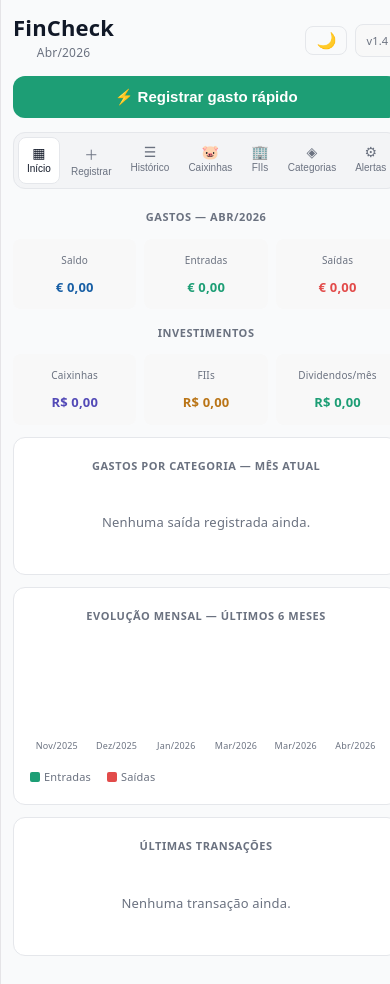
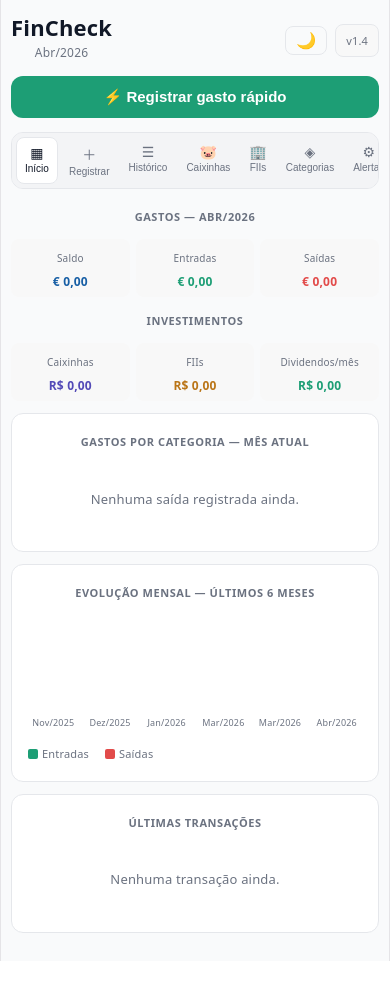
Before and after one commit to lestosol-glitch/fincheck, a React (Vite) app: page / in a window 390 px wide. After the commit the page ends 961 px from the top, so only its background shows below. Built offline with nearby package versions, Linux system fonts and the light colour scheme.

Commit message:
fix: layout mobile iPhone

```diff
--- a/index.html
+++ b/index.html
@@ -3,27 +3,20 @@
   <head>
     <meta charset="UTF-8" />
     <link rel="icon" type="image/svg+xml" href="/vite.svg" />
-
-    <!-- VIEWPORT FIXO: impede zoom automático e mantém tela estável no mobile -->
     <meta name="viewport" content="width=device-width, initial-scale=1.0, maximum-scale=1.0, user-scalable=no" />
-
-    <!-- PWA: aparece como app na tela inicial do iPhone -->
     <meta name="apple-mobile-web-app-capable" content="yes" />
     <meta name="apple-mobile-web-app-status-bar-style" content="default" />
     <meta name="apple-mobile-web-app-title" content="FinCheck" />
-
     <title>FinCheck</title>
-
     <style>
-      /* Evita scroll horizontal e zoom indesejado */
-      * { box-sizing: border-box; }
+      *, *::before, *::after { box-sizing: border-box; }
       html, body {
-        margin: 0;
-        padding: 0;
-        width: 100%;
+        margin: 0; padding: 0;
+        width: 100%; max-width: 100vw;
         overflow-x: hidden;
-        -webkit-text-size-adjust: 100%; /* impede iOS de aumentar fonte ao girar tela */
+        -webkit-text-size-adjust: 100%;
       }
+      #root { width: 100%; max-width: 100vw; overflow-x: hidden; }
     </style>
   </head>
   <body>
--- a/src/App.jsx
+++ b/src/App.jsx
@@ -79,9 +79,10 @@ export default function App() {
   const labels = ["Início","Registrar","Histórico","Caixinhas","FIIs","Categorias","Alertas"];
 
   const appStyle = {
-    maxWidth:680, margin:"0 auto", padding:"16px 12px",
+    maxWidth:680, margin:"0 auto", padding:"16px 10px",
     fontFamily:"system-ui,sans-serif", fontSize:14,
-    color:T.text, background:T.bg, minHeight:"100vh", overflowX:"hidden",
+    color:T.text, background:T.bg, minHeight:"100vh",
+    overflowX:"hidden", boxSizing:"border-box", width:"100%",
   };
 
   return (
@@ -728,9 +729,9 @@ function SectionTitle({ T, children }) {
 }
 function MetricCard({ label, value, color, T }) {
   return (
-    <div style={{ background:T.metric, borderRadius:8, padding:10, textAlign:"center" }}>
-      <div style={{ fontSize:10, color:T.textMuted, marginBottom:4 }}>{label}</div>
-      <div style={{ fontSize:13, fontWeight:600, color }}>{value}</div>
+    <div style={{ background:T.metric, borderRadius:8, padding:"8px 6px", textAlign:"center", minWidth:0 }}>
+      <div style={{ fontSize:10, color:T.textMuted, marginBottom:4, whiteSpace:"nowrap", overflow:"hidden", textOverflow:"ellipsis" }}>{label}</div>
+      <div style={{ fontSize:12, fontWeight:600, color, wordBreak:"break-all", lineHeight:1.3 }}>{value}</div>
     </div>
   );
 }
@@ -763,4 +764,4 @@ function TxItem({ tx, T, onDelete, onEdit }) {
 const inputStyle = T => ({ width:"100%", padding:"8px 10px", border:`0.5px solid ${T.border}`, borderRadius:8, background:T.input, color:T.inputText, fontSize:13, fontFamily:"inherit", outline:"none" });
 const btnSmStyle = T => ({ padding:"8px 14px", border:`0.5px solid ${T.border}`, borderRadius:8, background:T.card, color:T.text, cursor:"pointer", fontSize:13, fontWeight:500, whiteSpace:"nowrap" });
 const typeBtnStyle = { flex:1, padding:8, border:"0.5px solid", borderRadius:8, cursor:"pointer", fontSize:13, fontWeight:500 };
-const grid3 = { display:"grid", gridTemplateColumns:"repeat(3,minmax(0,1fr))", gap:8, marginBottom:12 };
+const grid3 = { display:"grid", gridTemplateColumns:"repeat(3,minmax(0,1fr))", gap:6, marginBottom:12 };
```
